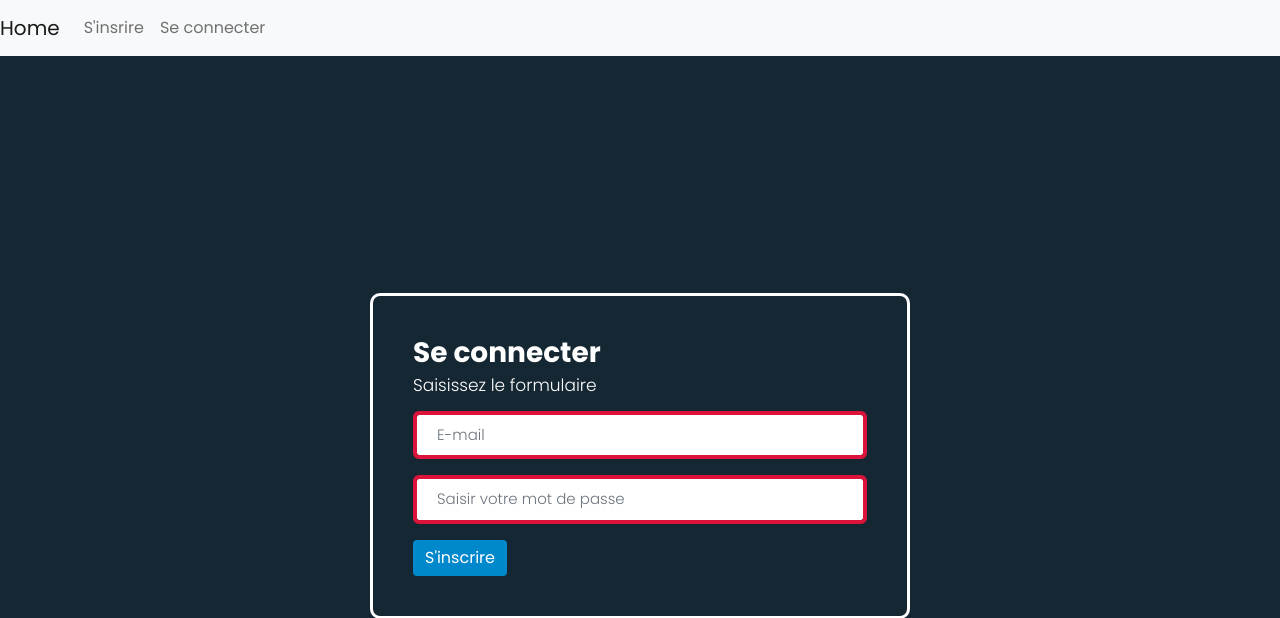
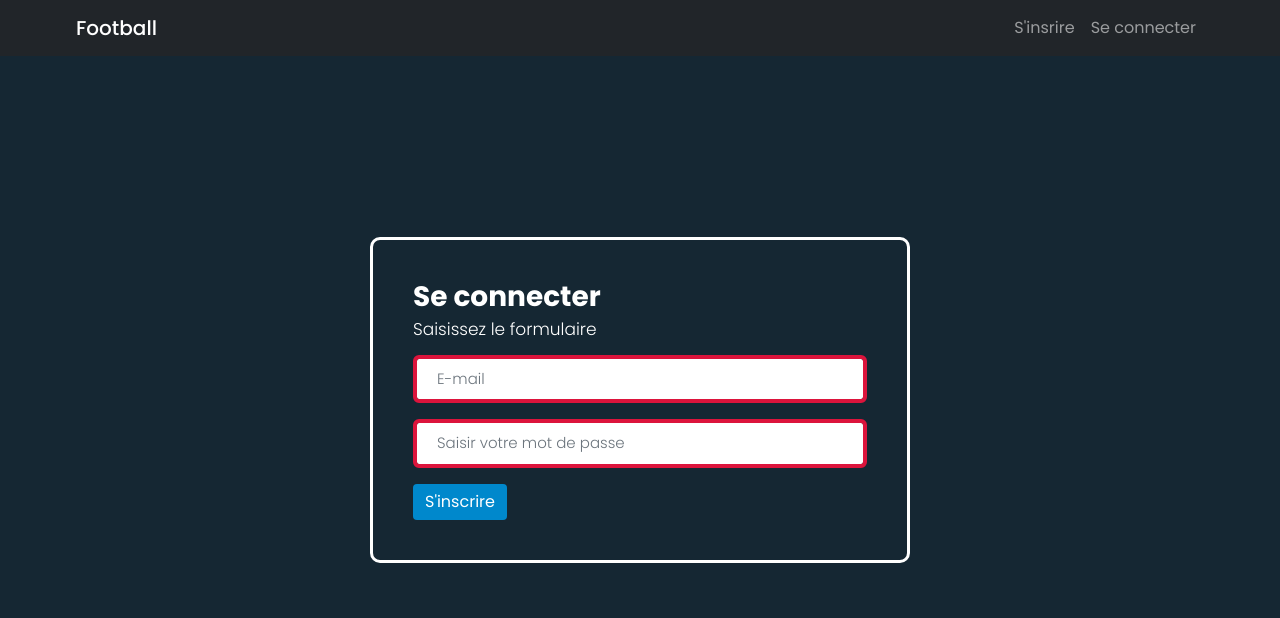
Before and after one commit to LhoMars/football, a PHP site: page /pages/connexion.php in a window 1280 px wide. Shown: the top 618 px of the page. Run offline with PHP 8.4, Linux system fonts and the light colour scheme; some libraries are stand-ins or nearby versions.

Commit message:
Update header.php

```diff
--- a/pages/header.php
+++ b/pages/header.php
@@ -1,11 +1,12 @@
-<nav class="navbar navbar-expand-lg navbar-light bg-light">
-    <a class="navbar-brand" href="<?= INCLUDE_DIR ?>">Home</a>
-    <button class="navbar-toggler" type="button" data-toggle="collapse" data-target="#navbarSupportedContent"
-            aria-controls="navbarSupportedContent" aria-expanded="false" aria-label="Toggle navigation">
+<nav class="navbar fixed-top navbar-expand-sm navbar-dark bg-dark">
+    <div class="container-fluid" style="margin-left: 5%; margin-right: 5%">
+        <a href="<?= INCLUDE_DIR ?>" class="navbar-brand mb-0 h1">Football</a>
+        <button type="button" data-bs-toggle="collapse" data-bs-target="#navbarNav"
+                class="navbar-toggler" aria-controls="navbarNav" aria-expanded="false" aria-label="Toggle navigation">
             <span class="navbar-toggler-icon"></span>
         </button>
-    <div class="collapse navbar-collapse" id="navbarSupportedContent">
-        <ul class="navbar-nav mr-auto">
+        <div class="collapse navbar-collapse justify-content-end" id="navbarNav">
+            <ul class="navbar-nav">
                 <?php if (isLoggedIn()) : ?>
                     <li class="nav-item">
                         Logged in as <?= $_SESSION['user_info']['nom_uti']; ?>
```
Lines whose indentation alone changed are shown as unchanged.
